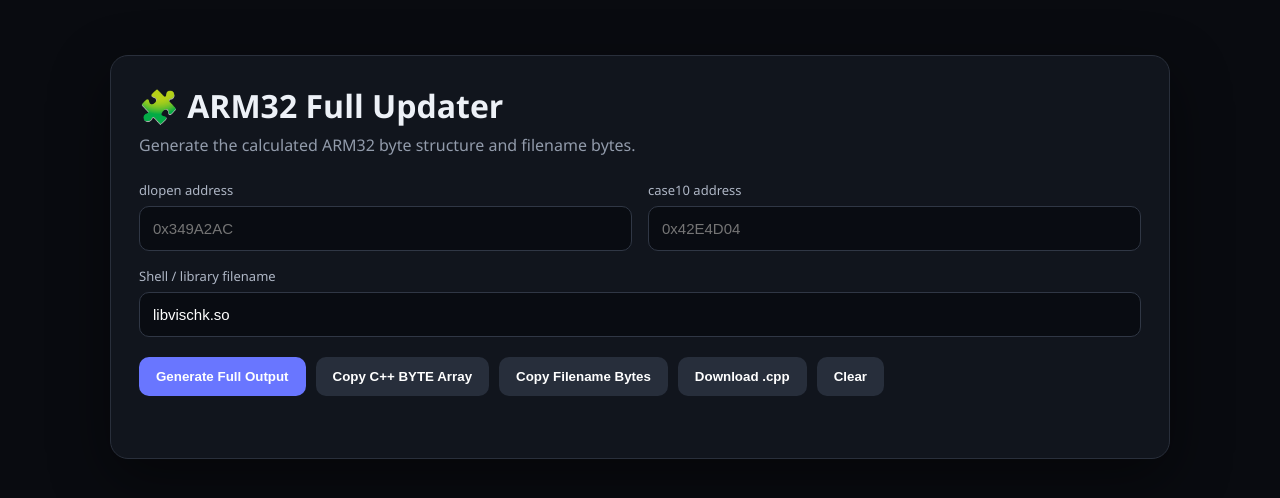
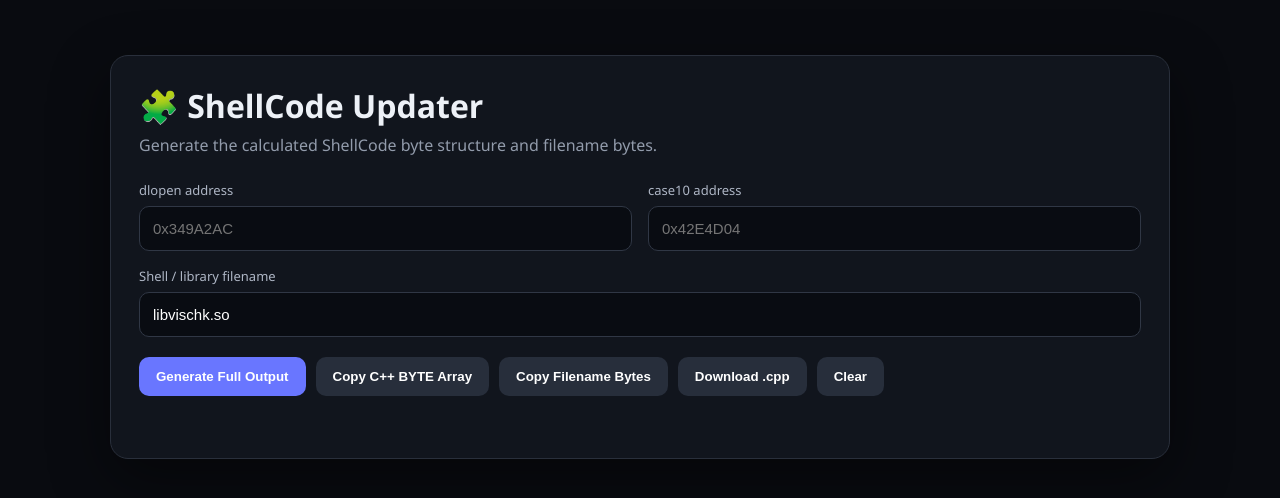
Before and after one commit to sunnysharma4002/ShellCode-Updater, a Flask app: page / in a window 1280 px wide. Shown: the top 498 px of the page. Run offline with Flask 3, Linux system fonts and the light colour scheme.

Commit message:
Rename ARM32 Updater to ShellCode Updater

```diff
--- a/templates/index.html
+++ b/templates/index.html
@@ -166,10 +166,10 @@
 <div class="container">
 <div class="card">
 
-<h1>🧩 ARM32 Full Updater</h1>
+<h1>🧩 ShellCode Updater</h1>
 
 <div class="subtitle">
-Generate the calculated ARM32 byte structure and filename bytes.
+Generate the calculated ShellCode byte structure and filename bytes.
 </div>
 
 <div class="grid">
```
